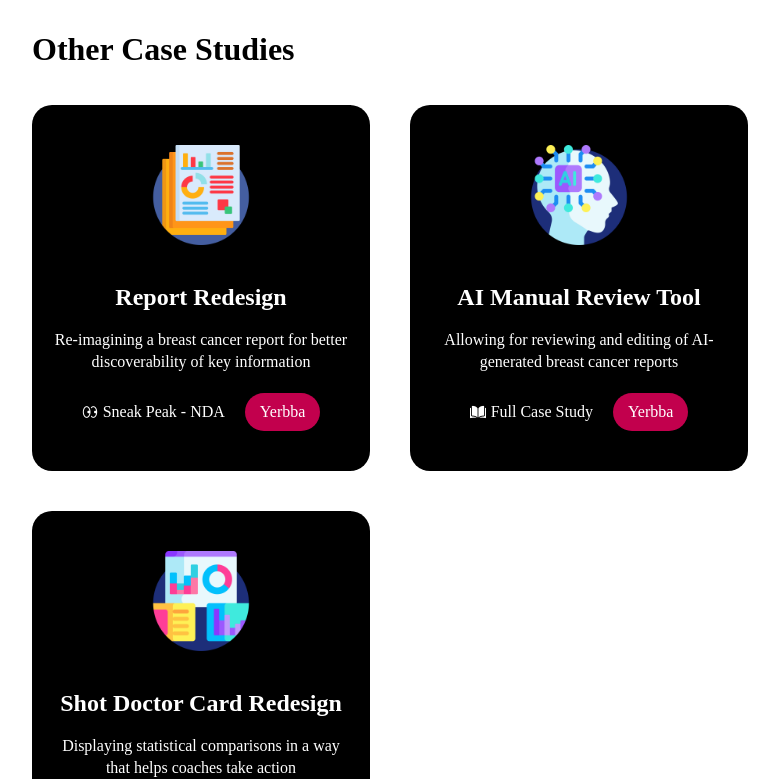
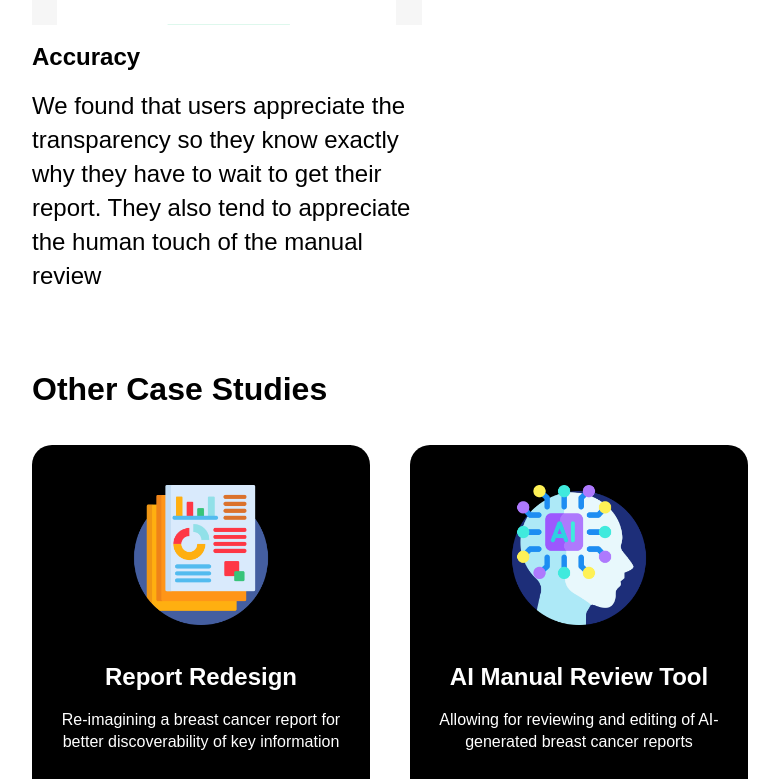
Before and after one commit to BenA56/Portfolio, a React (Create React App) app: page /SignUpRedesign in a window 1280 px wide. Shown: the part 8565-9344 px from the top of the page, without its empty margins (158-937 px from the left). Built offline with nearby package versions, Linux system fonts and the light colour scheme.

Commit message:
Fixed the report redesign card

```diff
--- a/src/App.css
+++ b/src/App.css
@@ -3,7 +3,7 @@
   flex-direction: column;
   justify-content: flex-start;
   margin-left: 190px;
-  font-family: mukta;
+  font-family: Arial, Helvetica, sans-serif;
   margin-bottom: 190px;
 }
 
--- a/src/App.js
+++ b/src/App.js
@@ -1,5 +1,4 @@
 import './App.css';
-import Companies from './Companies';
 import NavBar from './NavBar';
 import CaseStudy from './CaseStudy';
 
@@ -18,19 +17,21 @@ function App() {
         <div style={{display: "flex", alignItems: "center", justifyContent: "center", borderRadius: "20px", height: "190px", width: "190px", overflow: "hidden"}}>
           <img src="/portfolio.jpeg" alt="portfolio" height="300px"/>
         </div>
-        <div className='header'> Hi, I'm Ben Arteaga </div>
-        <div className='header2'> A Little Backstory</div>
-        <div style={{display: "flex", flexDirection: "column", gap: "20px", width: "570px"}}>
-          <div className='bigContent'> I’ve worked as a UX Designer and F-E Developer for three small startups. </div>
-          <Companies />
-          <div className='bigContent'> Working as a solo UX Designer has taught me a lot . . . </div>
-          <div className='bigContent'> but I wonder what I could learn by working with other designers? </div>
-          <div className='bigContent'> In my next role . . . </div>
-          <div className='bigContent'> I hope to continue converting complex ideas into intuitive experiences, while collaborating with other designers and developers. </div>
-        </div>
+        <div className='header'> Hi, I'm Ben Arteaga.  </div>
+        <div className='bigContent' style={{maxWidth: "700px"}}> I'm a <b>Product Designer</b> with a Computer Science degree. After 2.5 years spent designing and building a personalized breast cancer report ... I eagerly await my next challenge. </div>
         <div className='header2'> Check Out My Work</div>
         <div className='caseStudies'>
-          <CaseStudy name="Report Redesign" desc="Re-imagining a breast cancer report for better discoverability of key information" logo="/report.png" type="NDA" company="Yerbba"/>
+
+          {/* Report redesign case study card */}
+          <CaseStudy
+            name="Report Redesign"
+            desc="Re-imagining a breast cancer report for better discoverability of key information"
+            logo="/Summary-Options.png"
+            role="Product Designer & F-E Developer"
+            company="Yerbba"
+            backgroundColor="#1C1C2A"
+            accentColor="#A2A5D6"
+          />
           <CaseStudy name="Sign Up Redesign" desc="Increasing the likelihood that a user will connect to their electronic health records" logo="/signup.png" type="full" company="Yerbba"/>
           <CaseStudy name="AI Manual Review Tool" desc="Allowing for reviewing and editing of AI-generated breast cancer reports" logo="/artificial-intelligence.png" type="full" company="Yerbba"/>
           <CaseStudy name="Shot Doctor Card Redesign" desc="Displaying statistical comparisons in a way that helps coaches take action" logo="/analytics.png" type="full" company="ShotQuality"/>
--- a/src/CaseStudy.jsx
+++ b/src/CaseStudy.jsx
@@ -4,18 +4,16 @@ import TypeTag from "./Tags/TypeTag"
 import { Link } from "react-router-dom";
 
 function CaseStudy(props) {
-    const {name, logo, desc, type, company} = props
+    const {name, logo, desc, role, company, backgroundColor, textColor, accentColor} = props
 
     return (
-        <Link className="card" to={`/` + name.split(" ").join("")}>
-            <img src={logo} alt="name" width="100px" height="100px"/>
+        <Link className="card" to={`/` + name.split(" ").join("")} style={{backgroundColor: backgroundColor}}>
+            <img src={logo} alt="name" width="auto" height="140px" style={{borderRadius: "8px", border: `4px solid ${accentColor}`}}/>
             <div className="detailsWrapper">
                 <div className="title"> {name} </div>
                 <div className="desc"> {desc} </div>
-                <div style={{display: "flex", flexDirection: "row", alignItems: "center", gap: "20px"}}>
-                    <TypeTag type={type} white={true}/>
-                    <CompanyTag company={company} />
-                </div>
+                <div className="desc" style={{color: accentColor}}><b> {role} </b></div>
+                <CompanyTag company={company} />
             </div>
         </Link>
     )
```
Also changed, not shown: public/Summary-Options.png (added).
